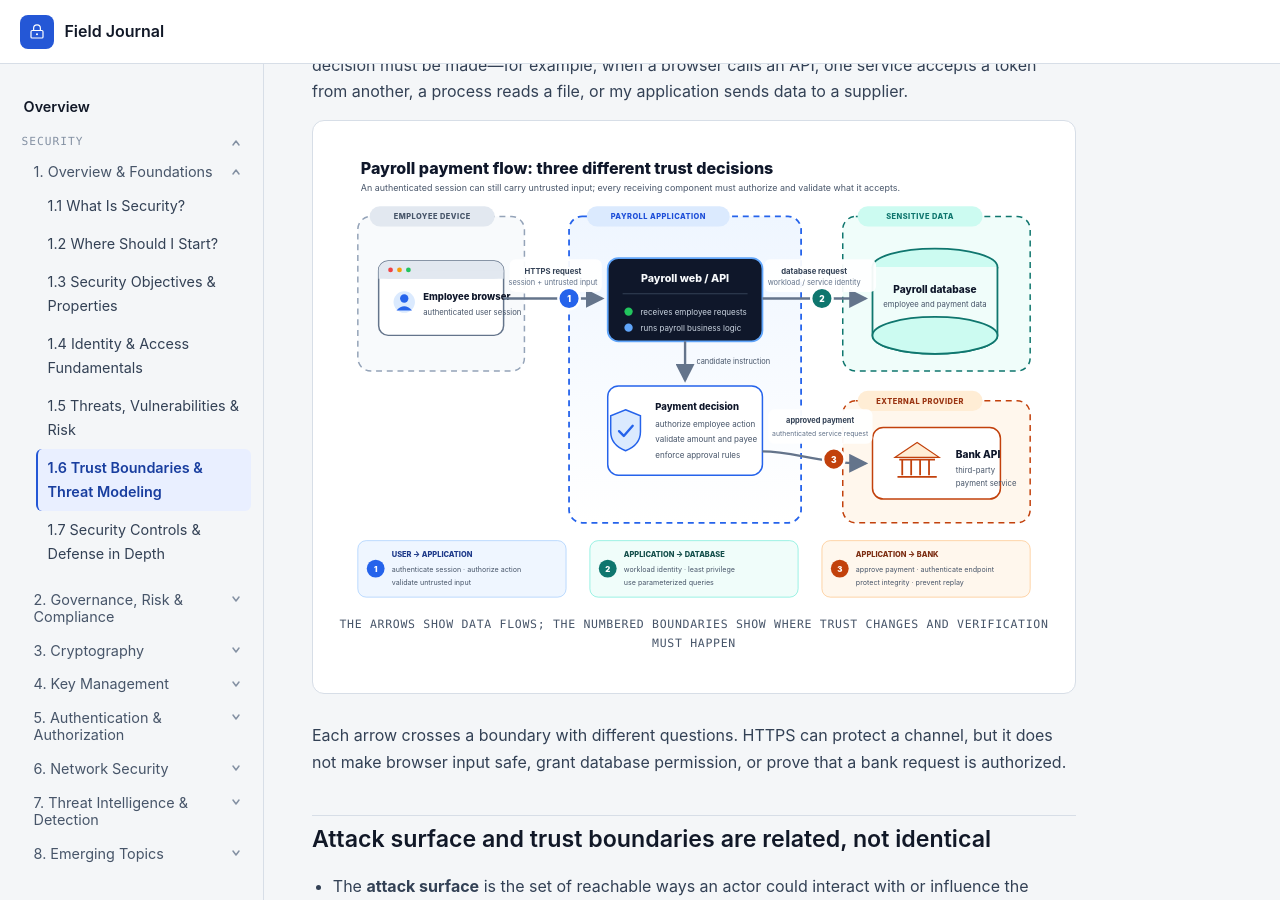
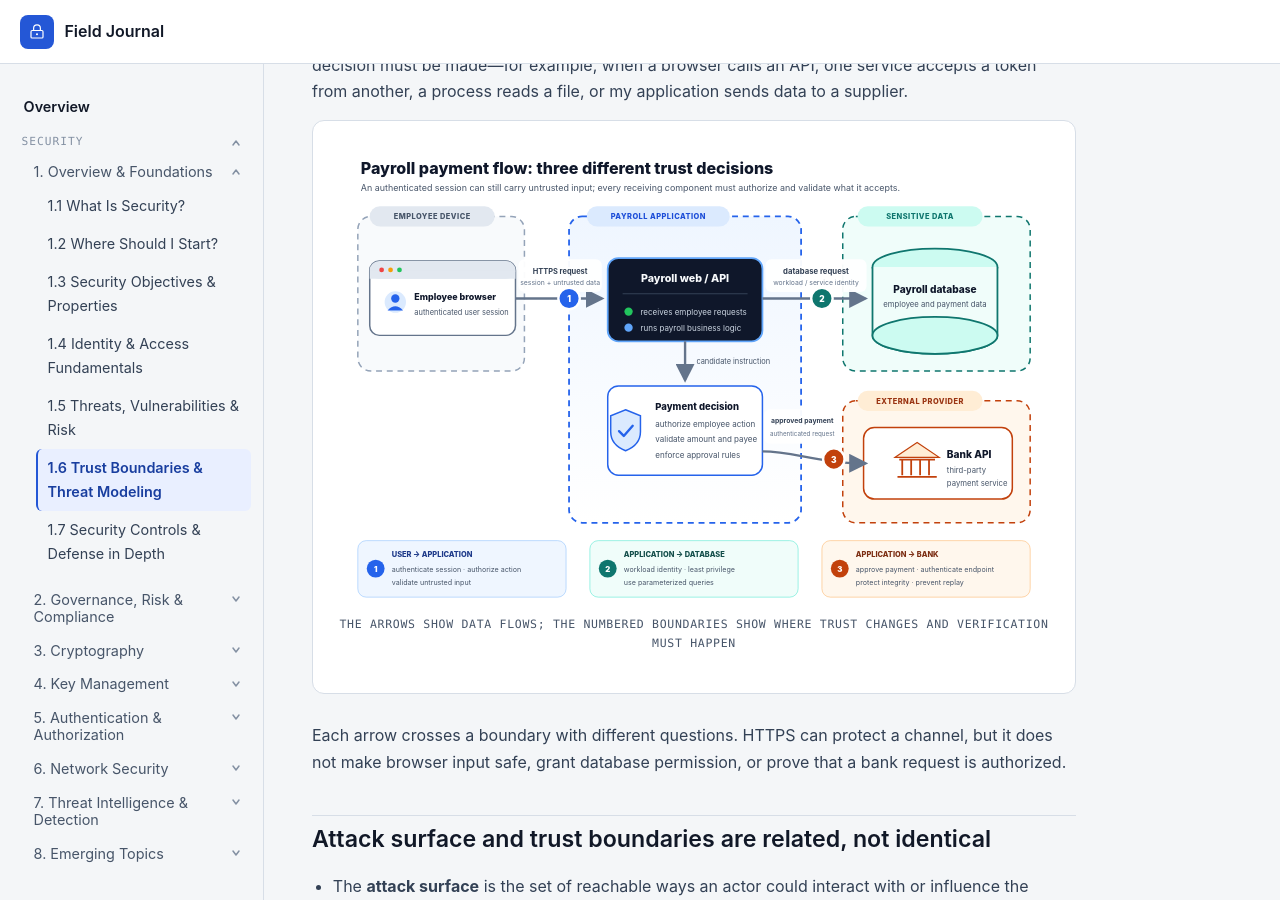
Before and after one commit to llody9977/journal, a Jekyll site: the page built from topics/trust-boundaries-threat-modeling.md, in a window 1280 px wide and 900 px high, scrolled down 757 px. Built offline with Jekyll 4.4.1, drawn with Linux system fonts in a browser that asks for light colours.

Commit message:
Give payroll diagram labels more space

```diff
--- a/topics/trust-boundaries-threat-modeling.md
+++ b/topics/trust-boundaries-threat-modeling.md
@@ -27,7 +27,7 @@ A useful system model includes:
 A trust boundary is not automatically a firewall or network segment. It is a point where a trust decision must be made—for example, when a browser calls an API, one service accepts a token from another, a process reads a file, or my application sends data to a supplier.
 
 <div class="diagram-frame">
-  <img src="{{ '/assets/img/payroll-trust-boundaries.svg' | relative_url }}?v=2" alt="Payroll data-flow and trust-boundary diagram. An employee browser sends an HTTPS request containing an authenticated session and untrusted input to the payroll web API. Inside the payroll application boundary, the API authorizes the employee action, validates the amount and payee, and enforces approval rules. The API uses a workload or service identity to access the payroll database across a separate sensitive-data boundary. Only an approved payment instruction is sent through an authenticated service request to the external bank API. Three numbered boundary checks call out user authentication, authorization and input validation; workload identity, least privilege and safe database queries; and payment approval, bank endpoint authentication and replay protection.">
+  <img src="{{ '/assets/img/payroll-trust-boundaries.svg' | relative_url }}?v=3" alt="Payroll data-flow and trust-boundary diagram. An employee browser sends an HTTPS request containing an authenticated session and untrusted input to the payroll web API. Inside the payroll application boundary, the API authorizes the employee action, validates the amount and payee, and enforces approval rules. The API uses a workload or service identity to access the payroll database across a separate sensitive-data boundary. Only an approved payment instruction is sent through an authenticated service request to the external bank API. Three numbered boundary checks call out user authentication, authorization and input validation; workload identity, least privilege and safe database queries; and payment approval, bank endpoint authentication and replay protection.">
   <p class="diagram-caption">The arrows show data flows; the numbered boundaries show where trust changes and verification must happen</p>
 </div>
 
```
Also changed, not shown: assets/img/payroll-trust-boundaries.svg.
